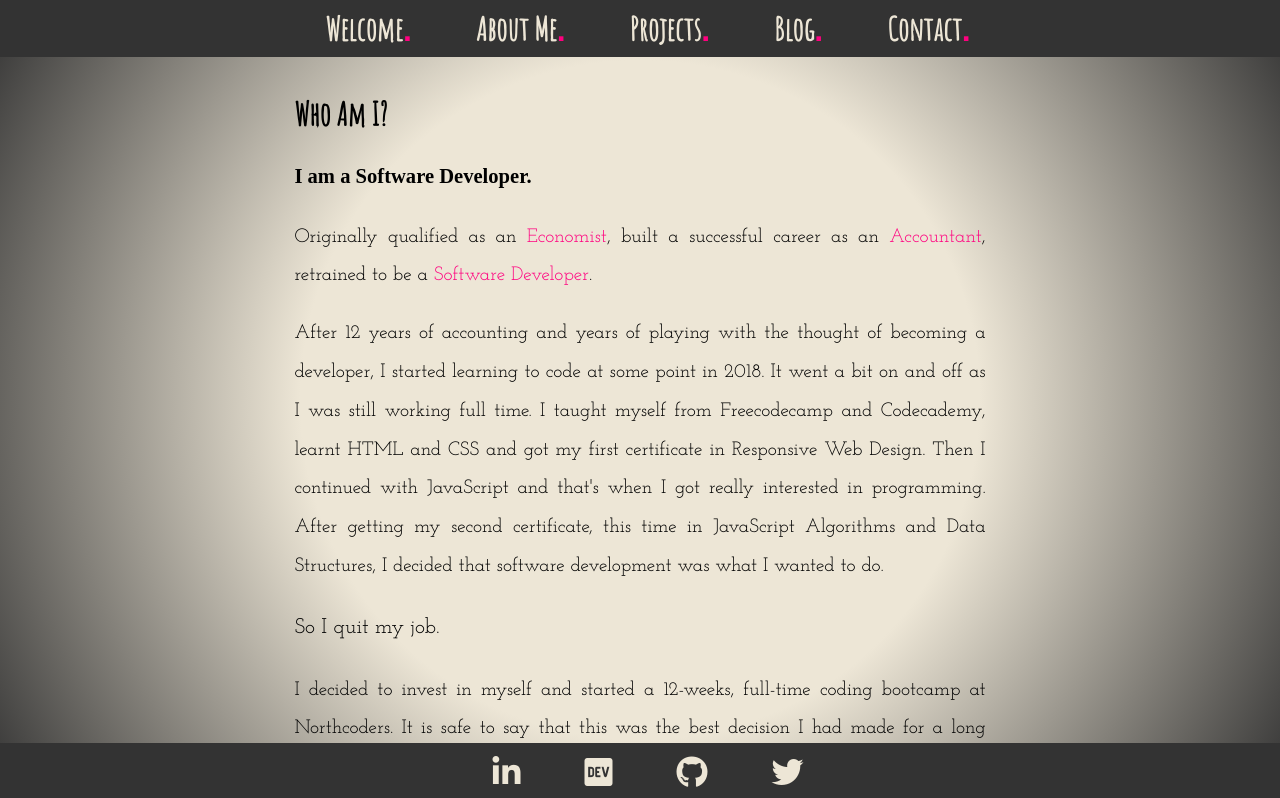
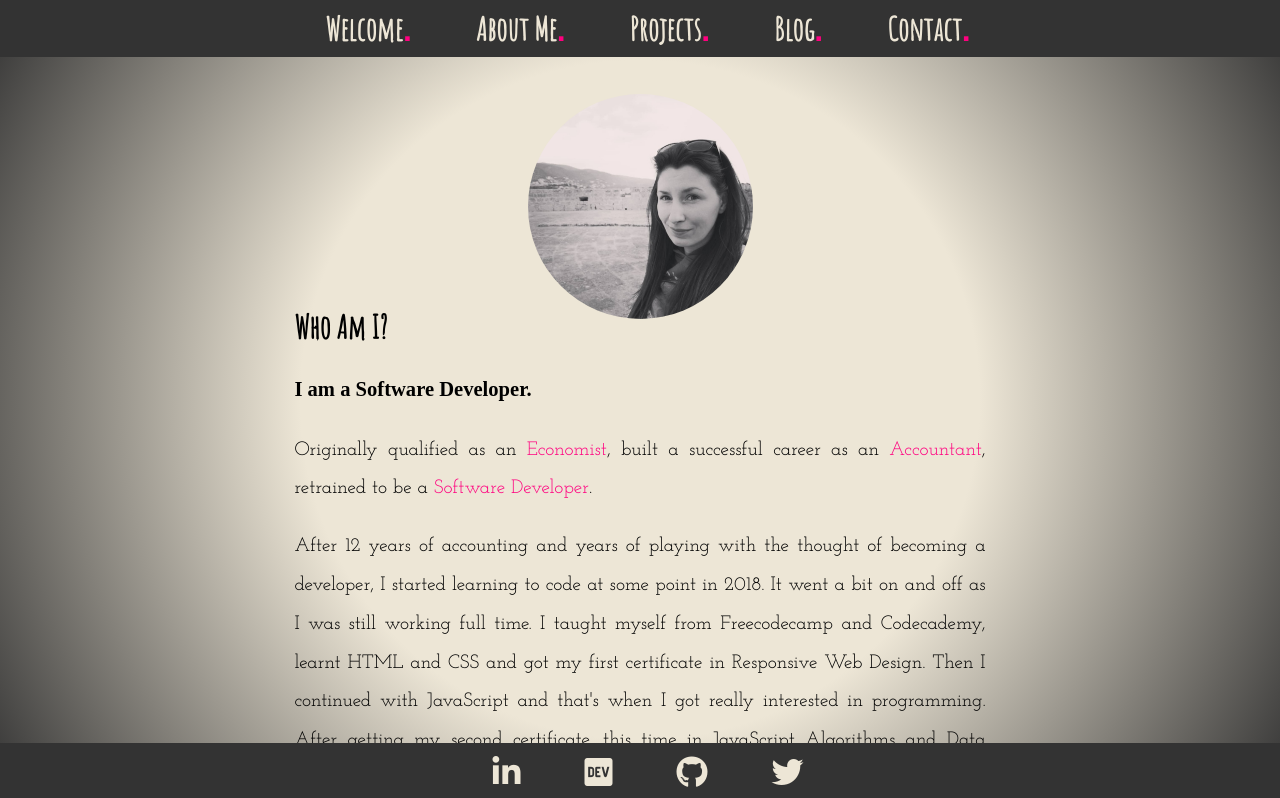
Before and after one commit to juditlehoczki/juditlehoczki.github.io, a React (Create React App) app: page /about in a window 1280 px wide. Shown: the top 798 px of the page. Built offline with nearby package versions, Linux system fonts and the light colour scheme; the HTML template or start-up script is replaced by a standard one; a web font is replaced by a local one.

Commit message:
add profile picture

```diff
--- a/src/components/AboutMe.jsx
+++ b/src/components/AboutMe.jsx
@@ -2,12 +2,26 @@ import React from "react";
 import S from "./StyledComponent";
 import cvPage1 from "../img/1.png";
 import cvPage2 from "../img/2.png";
+import profile from "../img/profile.png";
 import cvPdf from "../juditlehoczki_cv.pdf";
 
 const AboutMe = () => {
   return (
     <S.About>
       <div class="aboutContainer">
+        <div
+          style={{
+            textAlign: "center",
+            marginBottom: "-40px",
+            marginTop: "20px",
+          }}
+        >
+          <img
+            style={{ borderRadius: "50%" }}
+            src={profile}
+            alt="first page of my CV"
+          />
+        </div>
         <h1>Who Am I?</h1>
         <p>
           <h3>I am a Software Developer.</h3>
```
